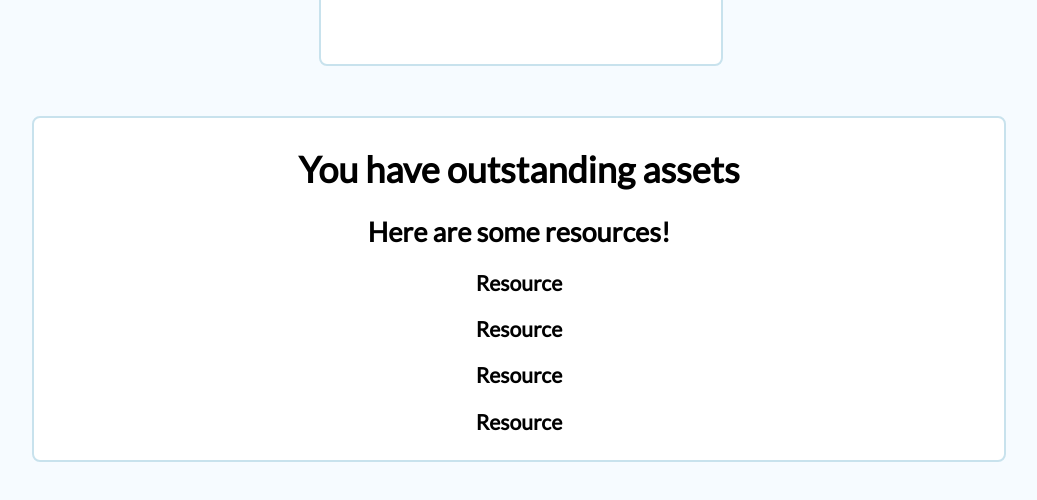
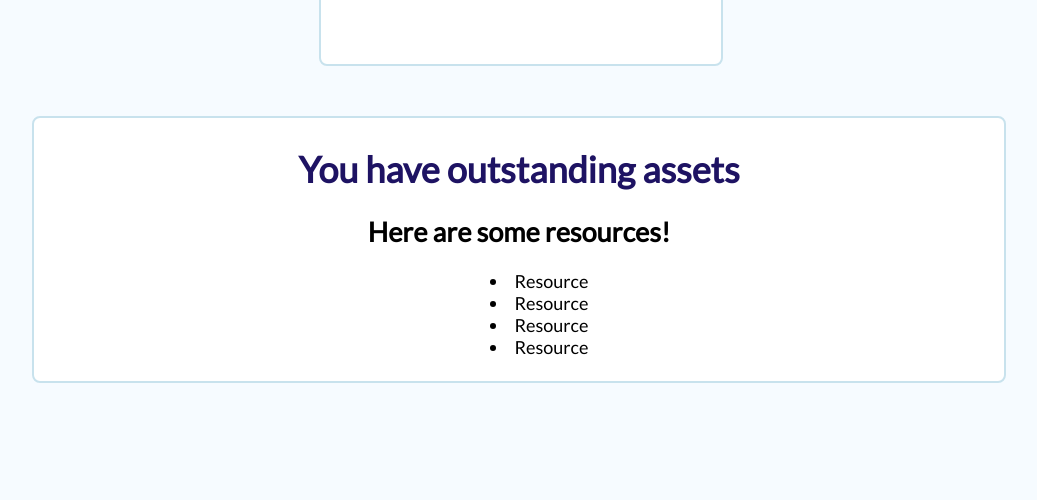
Before and after one commit to Aviakubo/frontend-fin-team-six, a React (Create React App) app: page / in a window 1280 px wide. Shown: the part 1744-2244 px from the top of the page, without its empty margins (121-1158 px from the left). After the commit the page ends 2217 px from the top, so only its background shows below. Built offline with nearby package versions, Linux system fonts and the light colour scheme; a web font is replaced by a local one.

Commit message:
styling the list item recommendations

```diff
--- a/src/App.css
+++ b/src/App.css
@@ -122,11 +122,11 @@ div.results {
   background-color: #FFFFFF;
   padding: 5px;
   max-width: 75%;
-
 }
 
 .final-category {
   background-color: #FFFFFF;
+  color: #1E1363;
 }
 
 .advice {
@@ -137,6 +137,10 @@ div.results {
   background-color: #FFFFFF;
 }
 
+ul {
+  list-style-position: inside;
+  background-color: #FFFFFF;
+}
 
 /* Chrome, Safari, Edge, Opera */
 input::-webkit-outer-spin-button,
--- a/src/components/Results.js
+++ b/src/components/Results.js
@@ -34,10 +34,12 @@ function Results(){
                 <div className='results'>
                     <h1 className='final-category'>You have outstanding assets</h1>
                     <h2 className='advice'> Here are some resources!</h2>
-                    <h3 className='resources'> Resource </h3>
-                    <h3 className='resources'> Resource </h3>
-                    <h3 className='resources'> Resource </h3>
-                    <h3 className='resources'> Resource </h3>
+                    <ul>
+                    <li className='resources'> Resource </li>
+                    <li className='resources'> Resource </li>
+                    <li className='resources'> Resource </li>
+                    <li className='resources'> Resource </li>
+                    </ul>
                 </div>
             )
         } else if(incomeTtl > assetsTtl + expensesTtl + debtsTtl) {
@@ -45,11 +47,12 @@ function Results(){
                 <div className='results'>
                     <h1 className='final-category'>You have outstanding income</h1>
                     <h2 className='advice'> Here are some resources!</h2>
-                    <h3 className='resources'> Resource </h3>
-                    <h3 className='resources'> Resource </h3>
-                    <h3 className='resources'> Resource </h3>
-                    <h3 className='resources'> Resource </h3>
-
+                    <ul>
+                    <li className='resources'> Resource </li>
+                    <li className='resources'> Resource </li>
+                    <li className='resources'> Resource </li>
+                    <li className='resources'> Resource </li>
+                    </ul>
                 </div>
             )
         } else if (expensesTtl > incomeTtl + assetsTtl + debtsTtl){
@@ -57,10 +60,12 @@ function Results(){
                 <div className='results'>
                     <h1 className='final-category'>You have outstanding expenses</h1>
                     <h2 className='advice'> Here are some resources!</h2>
-                    <h3 className='resources'> Resource </h3>
-                    <h3 className='resources'> Resource </h3>
-                    <h3 className='resources'> Resource </h3>
-                    <h3 className='resources'> Resource </h3>
+                    <ul>
+                    <li className='resources'> Resource </li>
+                    <li className='resources'> Resource </li>
+                    <li className='resources'> Resource </li>
+                    <li className='resources'> Resource </li>
+                    </ul>
                 </div>
             )
         // } else if (debtsTtl < incomeTtl + expensesTtl + assetsTtl){
@@ -69,10 +74,12 @@ function Results(){
                 <div className='results'>
                     <h1 className='final-category'>You have outstanding debts</h1>
                     <h2 className='advice'> Here are some resources!</h2>
-                    <h3 className='resources'> Resource </h3>
-                    <h3 className='resources'> Resource </h3>
-                    <h3 className='resources'> Resource </h3>
-                    <h3 className='resources'> Resource </h3>
+                    <ul>
+                    <li className='resources'> Resource </li>
+                    <li className='resources'> Resource </li>
+                    <li className='resources'> Resource </li>
+                    <li className='resources'> Resource </li>
+                    </ul>
                 </div>
             )
         }
```
